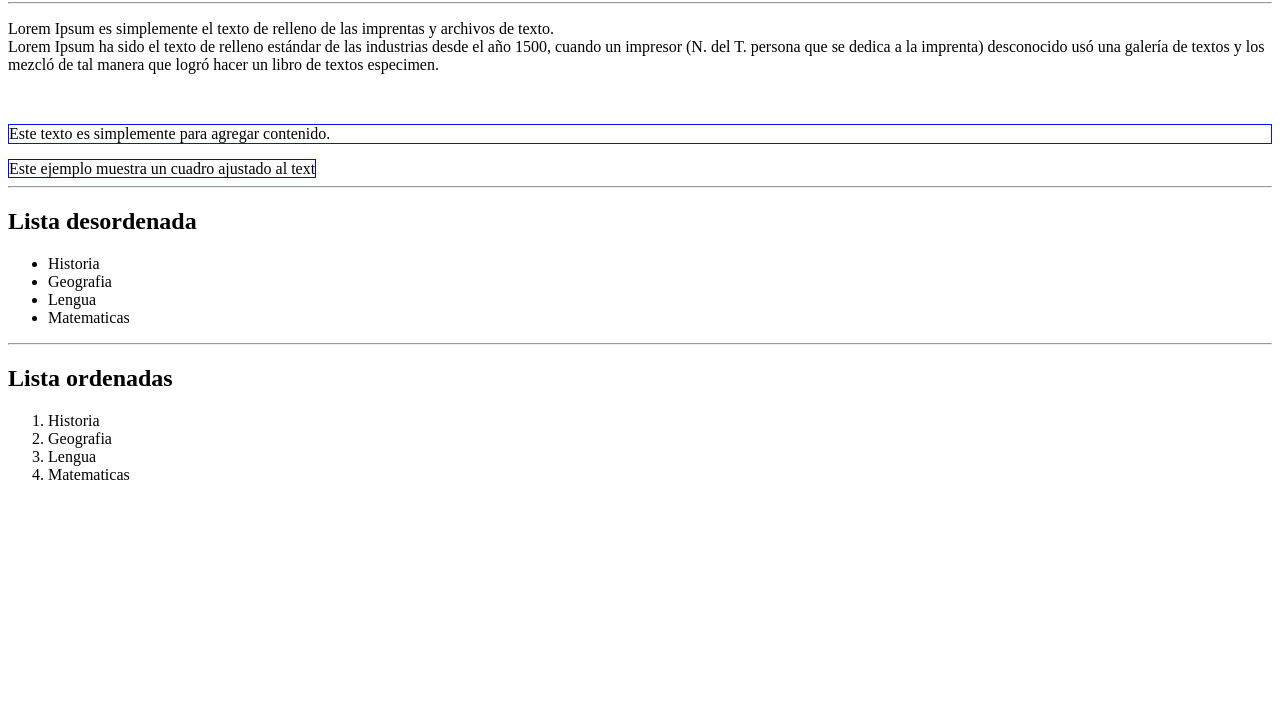
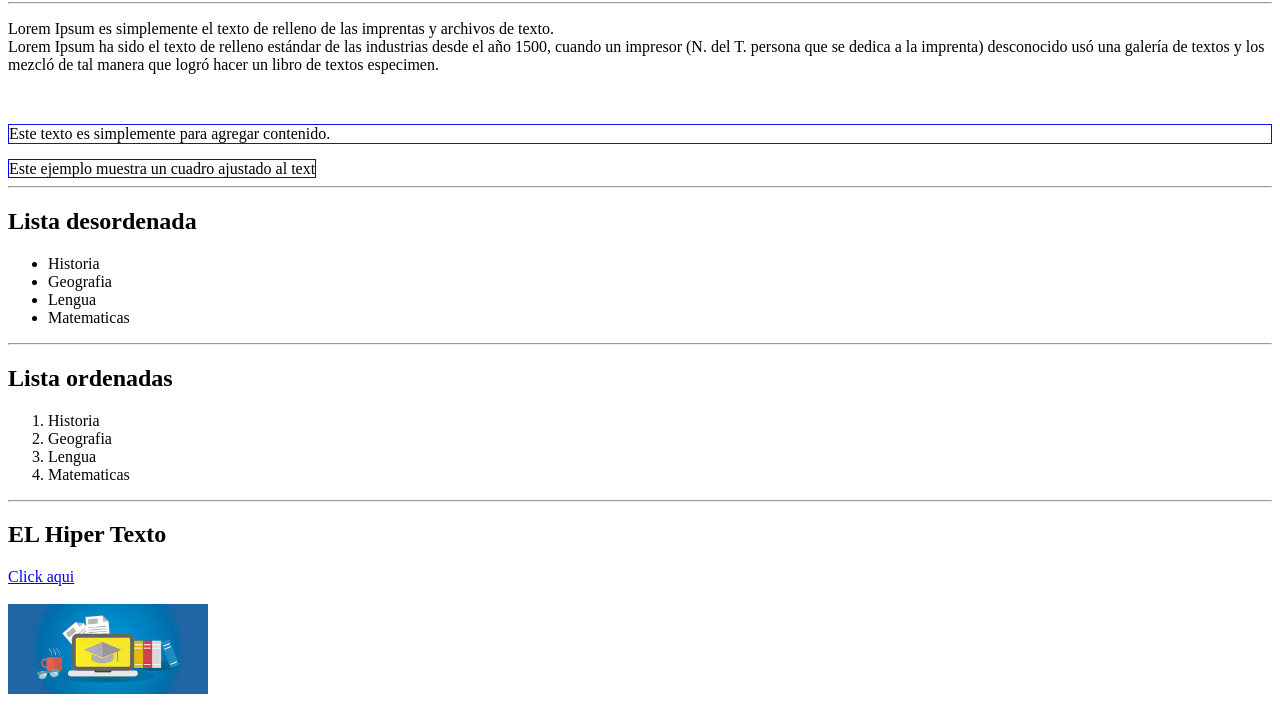
Before and after one commit to faviosoportetecnico/curso_poloTIC, a plain HTML site: page index.html in a window 1280 px wide. Shown: the part 78-800 px from the top of the page. Drawn offline with Linux system fonts and the light colour scheme.

Commit message:
nicio del curso 2

```diff
--- /dev/null
+++ b/estilos.css
@@ -0,0 +1,10 @@
+body{background: grey}
+#titulo01 {
+    color: red
+}
+#subtitulo02{
+    color: blue
+}
+#subtitulo03{
+    color: yellow
+}
--- a/index.html
+++ b/index.html
@@ -28,5 +28,12 @@
             <li>Lengua</li>
             <li>Matematicas</li>
         </ol>
+        <hr>
+        <h2>EL Hiper Texto</h2>
+        <a href="https://cursos.polotic.misiones.gob.ar/" target="_blank">Click aqui</a>
+        <br>
+        <br>
+        <img src="img/curso.jpg" width="200">
+
     </body>
 </html>
```
Also changed, not shown: img/curso.jpg (added).
